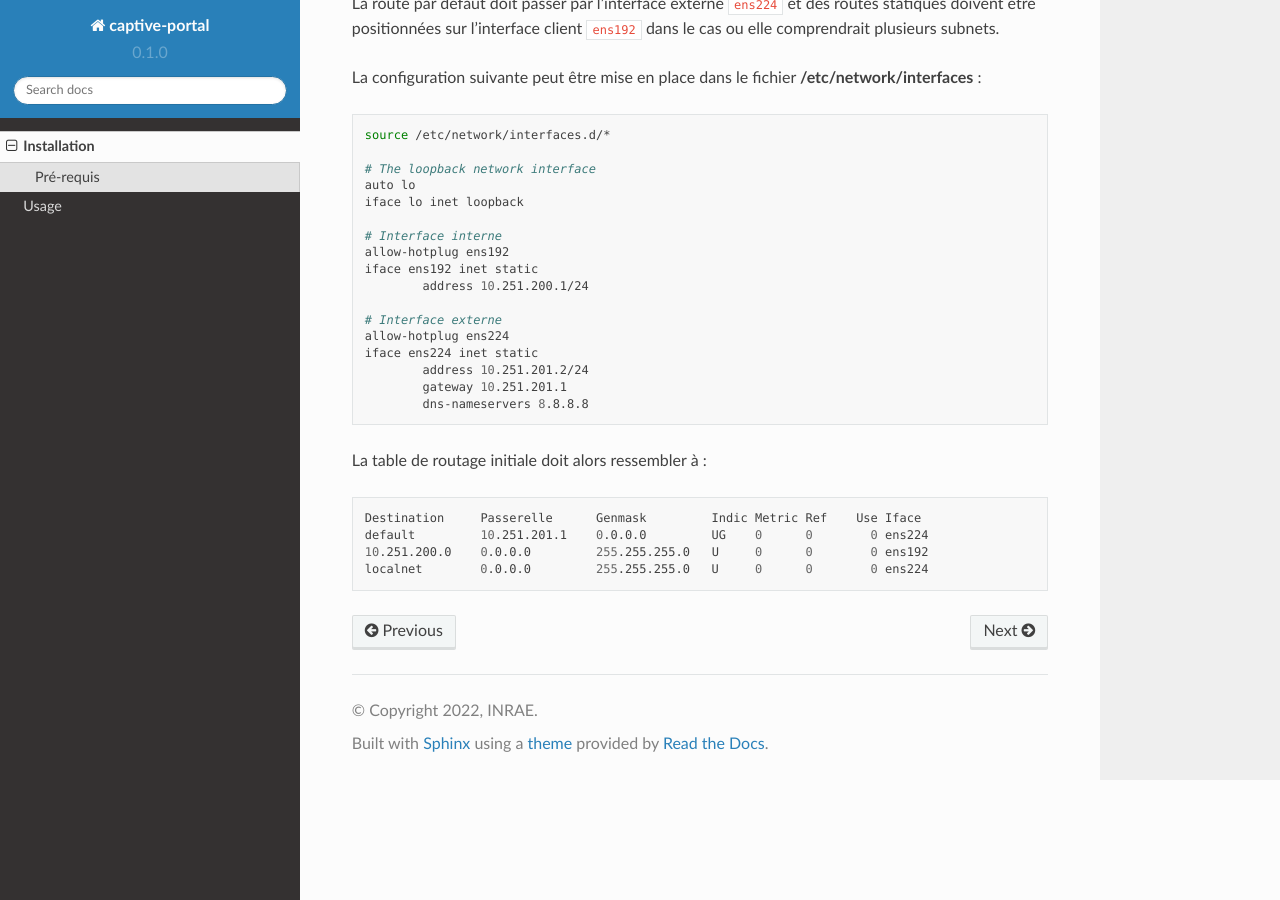
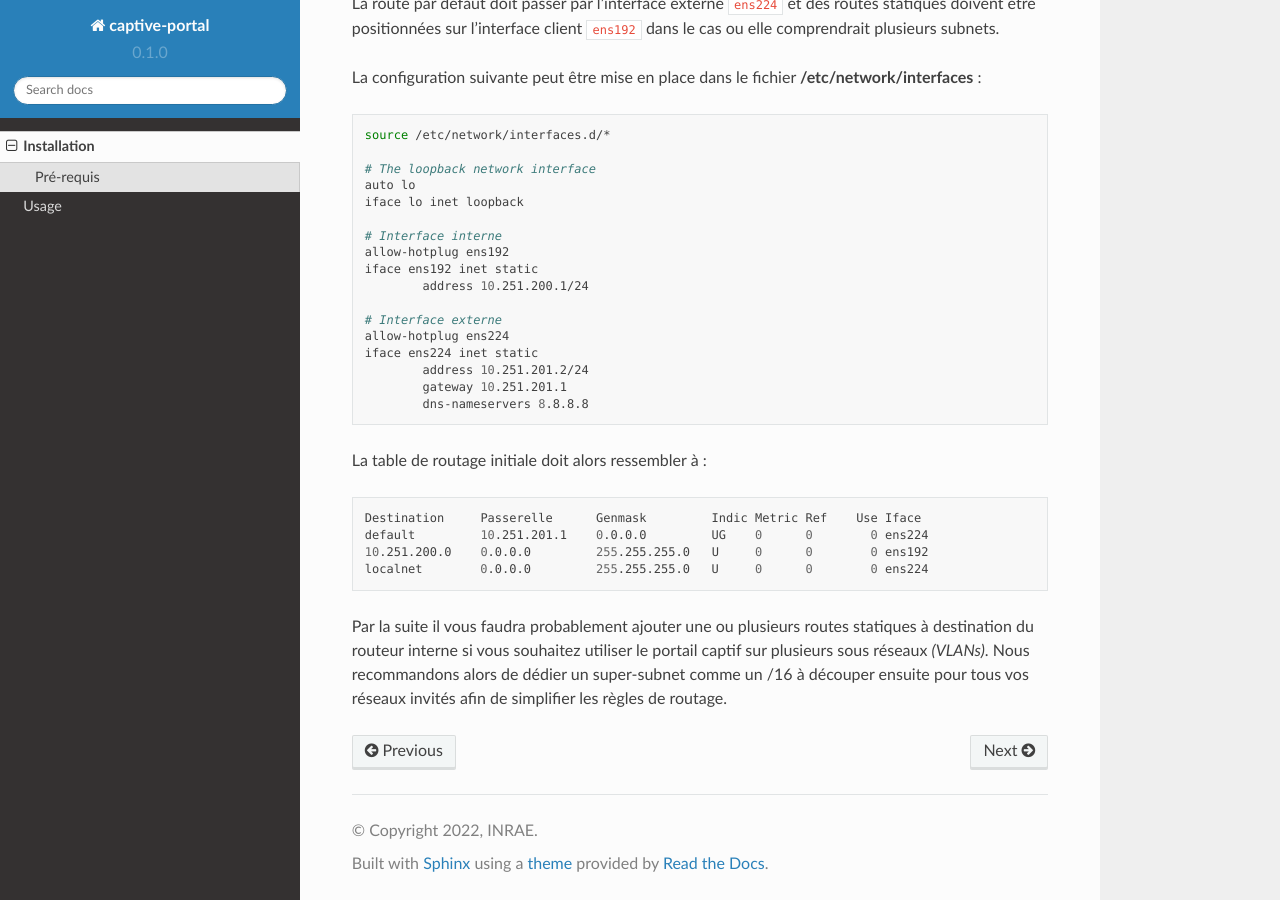
Before and after one commit to ayashisunyday/eduauth, a Sphinx documentation site: the page built from docs/source/installation.rst, in a window 1280 px wide and 900 px high, scrolled down 790 px. Built offline with Sphinx 7.4.7 and the Read the Docs theme 2.0.0, drawn with Linux system fonts in a browser that asks for light colours.

Commit message:
Update installation.rst

```diff
--- a/docs/source/installation.rst
+++ b/docs/source/installation.rst
@@ -45,3 +45,5 @@
    default         10.251.201.1    0.0.0.0         UG    0      0        0 ens224
    10.251.200.0    0.0.0.0         255.255.255.0   U     0      0        0 ens192
    localnet        0.0.0.0         255.255.255.0   U     0      0        0 ens224
+
+Par la suite il vous faudra probablement ajouter une ou plusieurs routes statiques à destination du routeur interne si vous souhaitez utiliser le portail captif sur plusieurs sous réseaux *(VLANs)*. Nous recommandons alors de dédier un super-subnet comme un /16 à découper ensuite pour tous vos réseaux invités afin de simplifier les règles de routage.
```
